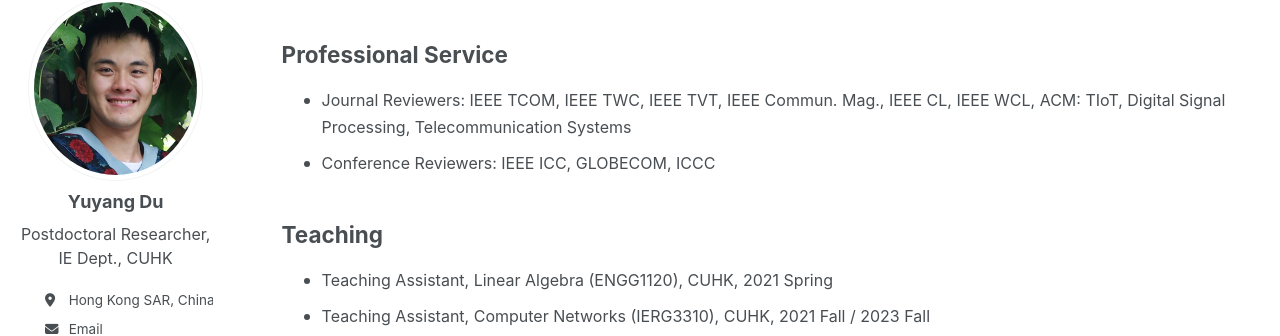
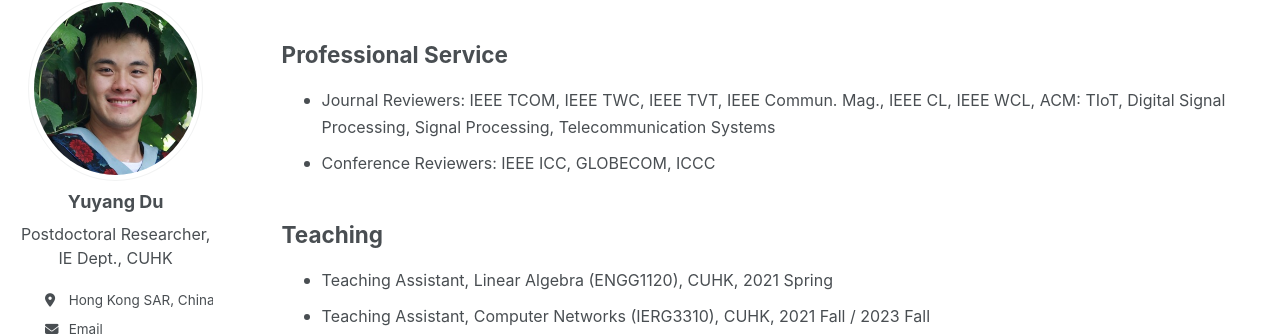
Before and after one commit to yuyangdu01/yuyangdu01.github.io, a Jekyll site: the page built from _pages/cv.md, in a window 1280 px wide and 1216 px high. Shown: the part 110-446 px from the top of the window. Built offline with Jekyll 4.4.1, drawn with Linux system fonts in a browser that asks for light colours; some web fonts are replaced.

Commit message:
Update cv.md

```diff
--- a/_pages/cv.md
+++ b/_pages/cv.md
@@ -9,7 +9,7 @@ redirect_from:
 
 Professional Service
 ------
-* <font size=3>Journal Reviewers: IEEE TCOM, IEEE TWC, IEEE TVT, IEEE Commun. Mag., IEEE CL, IEEE WCL, ACM: TIoT, Digital Signal Processing, Telecommunication Systems</font>
+* <font size=3>Journal Reviewers: IEEE TCOM, IEEE TWC, IEEE TVT, IEEE Commun. Mag., IEEE CL, IEEE WCL, ACM: TIoT, Digital Signal Processing, Signal Processing, Telecommunication Systems</font>
 * <font size=3>Conference Reviewers: IEEE ICC, GLOBECOM, ICCC</font>
 
 Teaching
```
